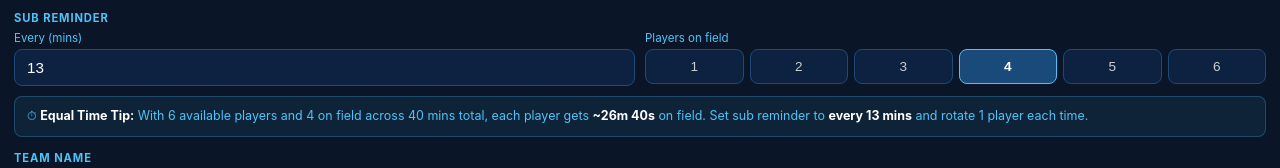
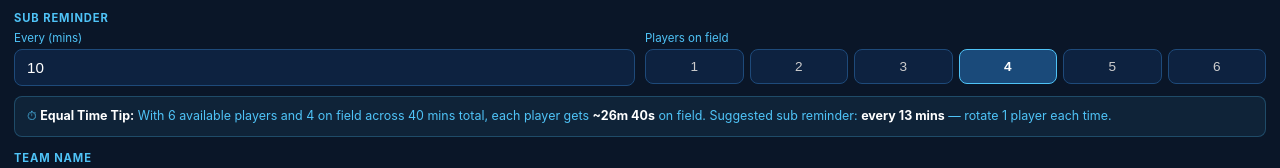
Before and after one commit to morgan33dry66/subtimer1, a plain HTML site: page index.html in a window 1280 px wide. Shown: the part 561-729 px from the top of the page. Drawn offline with Linux system fonts and the light colour scheme.

Commit message:
Update index.html

```diff
--- a/index.html
+++ b/index.html
@@ -636,10 +636,8 @@ function updateSuggestion() {
   el.innerHTML=`<div class="suggestion-box">
     ⏱ <strong>Equal Time Tip:</strong> With ${avail} available players and ${onCount} on field across ${totalMins} mins total,
     each player gets <strong>~${fairM}m${fairS>0?' '+fairS+'s':''}</strong> on field.
-    Set sub reminder to <strong>every ${display} min${display!==1?'s':''}</strong> and rotate 1 player each time.
+    Suggested sub reminder: <strong>every ${display} min${display!==1?'s':''}</strong> — rotate 1 player each time.
   </div>`;
-  // auto-fill sub interval
-  if(display>0) document.getElementById('sub-interval').value=display;
 }
 
 // ════════════════════════════════════════
```
